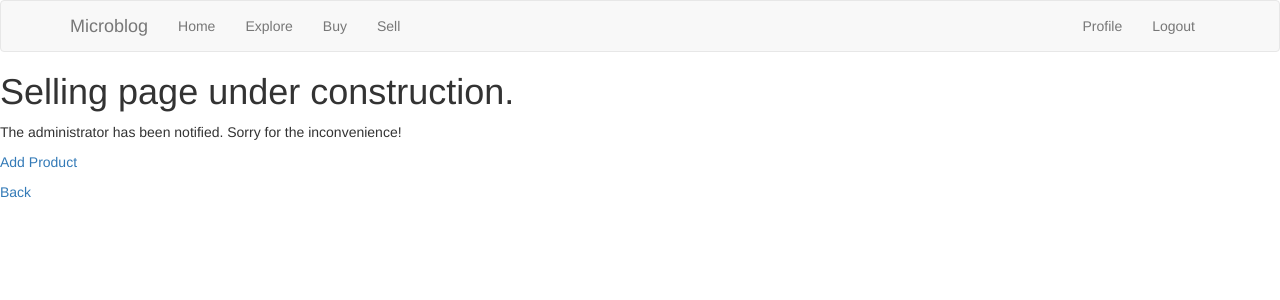
After one commit to sanguvk123/user-reg, a Flask app: page /sell in a window 1280 px wide. The commit adds this page. Shown: the top 300 px of the page. Run offline with Flask 2, Linux system fonts and the light colour scheme; the visitor is signed in with stand-in values (Sample User, id 1); data comes from the database, SQL or seed files in the repository; both versions use the stored data as it was after the commit; some libraries are stand-ins or nearby versions.

Commit message:
woah now you can sell

```diff
--- a/microblog/app/models.py
+++ b/microblog/app/models.py
@@ -38,6 +38,7 @@ class User(UserMixin, db.Model):
         backref=db.backref('followers', lazy='dynamic'), lazy='dynamic')
     last_seen = db.Column(db.DateTime, default=datetime.utcnow)
     posts = db.relationship('Post', backref='author', lazy='dynamic')
+    products = db.relationship('Product', backref='author', lazy='dynamic')
 
     def set_password(self, password):
         self.password_hash = generate_password_hash(password)
@@ -94,3 +95,12 @@ class Post(db.Model):
 
     def __repr__(self):
         return '<Post {}>'.format(self.body)
+
+class Product(db.Model):
+    id = db.Column(db.Integer, primary_key=True)
+    body = db.Column(db.String(140))
+    timestamp = db.Column(db.DateTime, index=True, default=datetime.utcnow)
+    user_id = db.Column(db.Integer, db.ForeignKey('user.id'))
+
+    def __repr__(self):
+        return '<Product {}>'.format(self.body)
--- a/microblog/app/routes.py
+++ b/microblog/app/routes.py
@@ -3,17 +3,22 @@ from flask import render_template, flash, redirect
 from flask import url_for
 from app.forms import LoginForm, RegistrationForm
 from flask_login import current_user, login_user
-from app.models import User, Post
+from app.models import User, Post, Product
 from app.forms import PostForm
+from flask import Markup
+from app.models import *
+from app.forms import *
 from app.models import Post
 from flask_login import logout_user
 from flask_login import login_required
 from flask import request
 from werkzeug.urls import url_parse
 from app import db
+from PIL import Image
 from datetime import datetime
 from app.forms import EditProfileForm
 from app.forms import ResetPasswordRequestForm
+from app.forms import addProductForm
 from app.email import send_password_reset_email
 from app.forms import ResetPasswordForm
 
@@ -39,6 +44,32 @@ def index():
     return render_template('index.html', title='Home', form=form,
                            posts=posts.items, next_url=next_url,
                            prev_url=prev_url)
+
+@app.route('/addproduct', methods=['GET', 'POST'])
+@login_required
+def add_product():
+    form = addProductForm()
+    if form.validate_on_submit():
+        productname = Product(body=form.productname.data, author=current_user)
+        db.session.add(productname)
+        db.session.commit()
+        productcategory = Product(body=form.productcategory.data, author=current_user)
+        db.session.add(productname)
+        db.session.commit()
+        price = Product(body=form.price.data, author=current_user)
+        db.session.add(productname)
+        db.session.commit()
+        flash('Your Product has been added')
+        return redirect(url_for('index'))
+    #page = request.args.get('page', 1, type=int)
+    #posts = current_user.followed_posts().paginate(
+        #page, app.config['POSTS_PER_PAGE'], False)
+    #next_url = url_for('index', page=posts.next_num) \
+        #if posts.has_next else None
+    #prev_url = url_for('index', page=posts.prev_num) \
+        #if posts.has_prev else None
+    return render_template('index.html', title='Home', form=form)
+
 
 @app.route('/explore')
 @login_required
@@ -157,6 +188,19 @@ def logout():
     logout_user()
     return redirect(url_for('index'))
 
+@app.route('/buy')
+@login_required
+def buy():
+    if current_user.is_authenticated:
+        return render_template('buy.html')
+
+
+@app.route('/sell')
+@login_required
+def sell():
+    if current_user.is_authenticated:
+        return render_template('sell.html')
+
 @app.route('/reset_password_request', methods=['GET', 'POST'])
 def reset_password_request():
     if current_user.is_authenticated:
@@ -186,5 +230,12 @@ def reset_password(token):
         return redirect(url_for('login'))
     return render_template('reset_password.html', form=form)
 
-if __name__=='__main__':
-    app.run()
+#    form = addProductForm()
+
+#    if form.validate_on_submit():
+#        product = Product(body=form.product.data, author=current_user)
+#        db.session.add(rroduct)
+#        db.session.commit()
+#        flash("Your product is live now")
+#        return redirect(url_for('index'))
+#    return render_template('addproduct.html', title='Add Product', form=form)
--- a/microblog/app/templates/base.html
+++ b/microblog/app/templates/base.html
@@ -20,6 +20,8 @@
                 <ul class="nav navbar-nav">
                     <li><a href="{{ url_for('index') }}">Home</a></li>
                     <li><a href="{{ url_for('explore') }}">Explore</a></li>
+                    <li><a href="{{ url_for('buy') }}">Buy</a></li>
+                    <li><a href="{{ url_for('sell') }}">Sell</a></li>
                 </ul>
                 <ul class="nav navbar-nav navbar-right">
                     {% if current_user.is_anonymous %}
--- /dev/null
+++ b/microblog/app/templates/sell.html
@@ -0,0 +1,8 @@
+{% extends "base.html" %}
+
+{% block content %}
+    <h1>Selling page under construction.</h1>
+    <p>The administrator has been notified. Sorry for the inconvenience!</p>
+    <p><a href="{{ url_for('add_product') }}">Add Product</a></p>
+    <p><a href="{{ url_for('index') }}">Back</a></p>
+{% endblock %}
--- /dev/null
+++ b/microblog/run.py
@@ -0,0 +1,5 @@
+from app import *
+
+
+if __name__=='__main__':
+    app.run()
```
Also changed, not shown: microblog/app/forms.py (+16 -1 lines), microblog/app/templates/addCategory.html (added, +26 -0 lines), microblog/app/templates/addproduct.html (added, +21 -0 lines), microblog/app/templates/buy.html (added, +7 -0 lines), microblog/migrations/versions/97a7e46f647b_users_table.py (added, +37 -0 lines), microblog/app.db.
